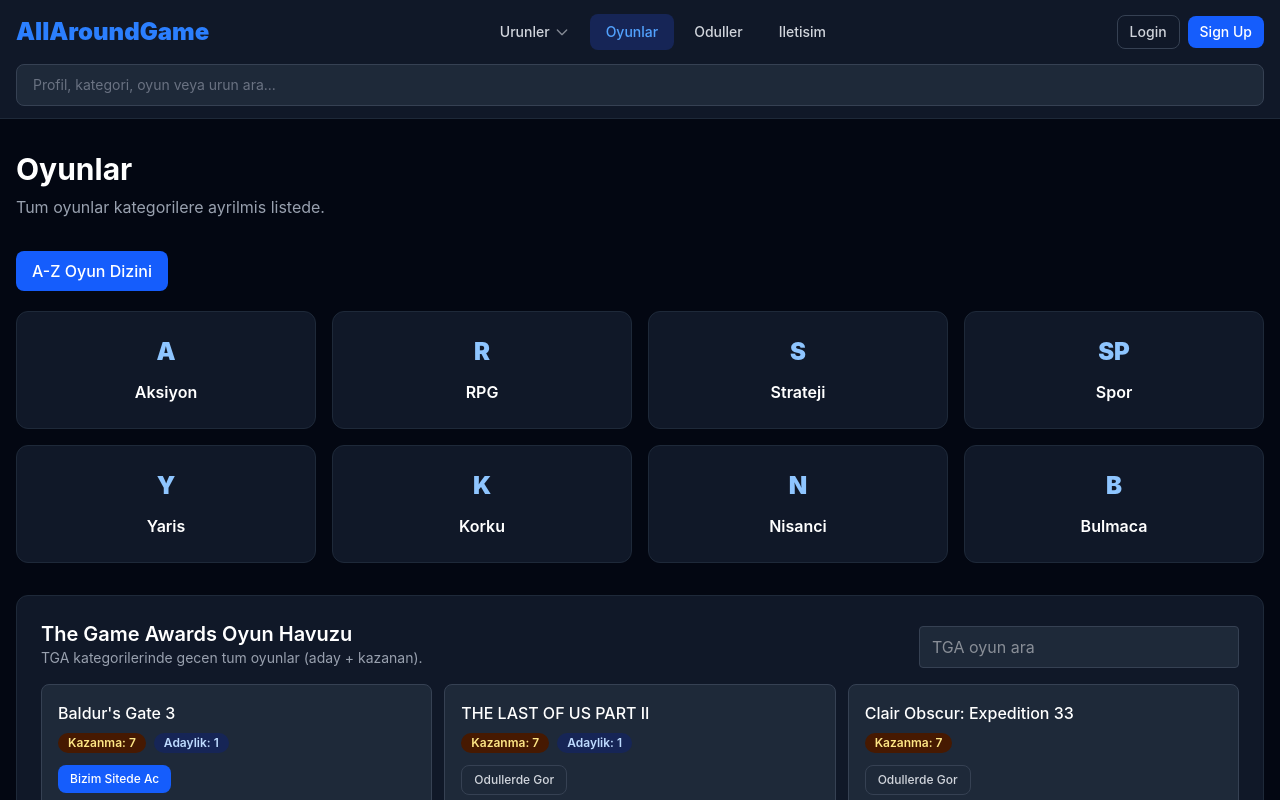
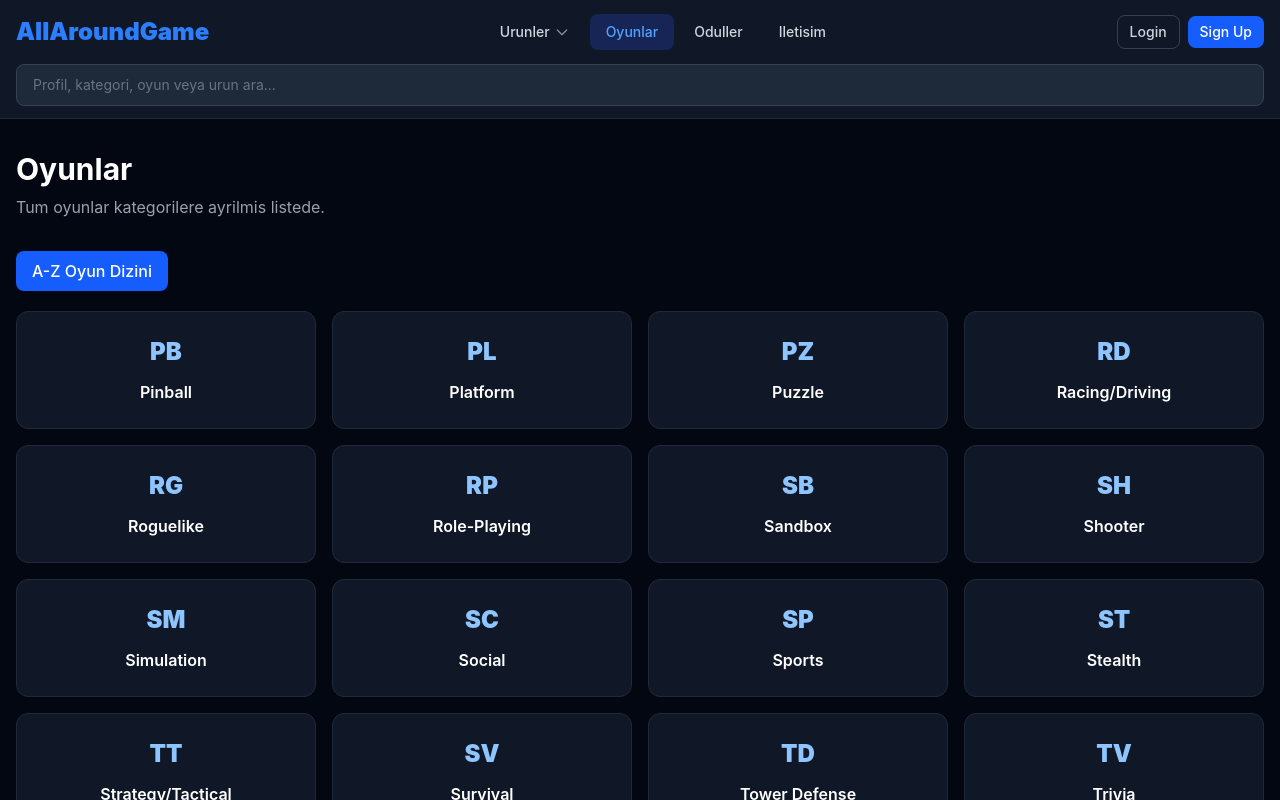
Before and after one commit to OziMertyurek/gamesnews, a React (Vite) app: page /games in a window 1280 px wide. Shown: the top 800 px of the page. Built offline with nearby package versions, Linux system fonts and the light colour scheme.

Commit message:
Refine game catalog pages and remove TGA pool section

```diff
--- a/src/app/layout/Navbar.tsx
+++ b/src/app/layout/Navbar.tsx
@@ -1,7 +1,7 @@
 import { useEffect, useMemo, useRef, useState } from 'react'
 import { Link, NavLink, useNavigate } from 'react-router-dom'
 import { getCurrentUser, listPublicUsers, logoutUser } from '../../lib/auth'
-import { games } from '../../data/siteContent'
+import { gameGenres, games } from '../../data/siteContent'
 import { pcProducts } from '../../data/pcProducts'
 import { CONSOLE_LABELS, consoleProducts } from '../../data/consoleProducts'
 
@@ -12,17 +12,6 @@ const platformLabels: Record<(typeof platforms)[number], string> = {
   xbox: 'Xbox',
   nintendo: 'Nintendo',
 }
-
-const genreSearchItems = [
-  { slug: 'action', label: 'Aksiyon' },
-  { slug: 'rpg', label: 'RPG' },
-  { slug: 'strategy', label: 'Strateji' },
-  { slug: 'sports', label: 'Spor' },
-  { slug: 'racing', label: 'Yaris' },
-  { slug: 'horror', label: 'Korku' },
-  { slug: 'shooter', label: 'Nisanci' },
-  { slug: 'puzzle', label: 'Bulmaca' },
-]
 
 interface DropdownItem {
   label: string
@@ -172,7 +161,7 @@ export default function Navbar() {
       to: `/kullanici/${encodeURIComponent(profile.email)}`,
     }))
 
-    const categoryItems: SearchItem[] = genreSearchItems.map((genre) => ({
+    const categoryItems: SearchItem[] = gameGenres.map((genre) => ({
       id: `genre-${genre.slug}`,
       kind: 'kategori',
       title: genre.label,
--- a/src/data/siteContent.ts
+++ b/src/data/siteContent.ts
@@ -41,6 +41,12 @@ export interface GameItem {
   gamespotArticleUrl: string
   youtubeTrailerUrl: string
   youtubeGameplayUrl: string
+}
+
+export interface GameGenre {
+  slug: string
+  label: string
+  badge: string
 }
 
 type BaseGameItem = Omit<
@@ -90,263 +96,54 @@ const platformSets: Platform[][] = [
   ['pc'],
 ]
 
+export const gameGenres: GameGenre[] = [
+  { slug: 'pinball', label: 'Pinball', badge: 'PB' },
+  { slug: 'platform', label: 'Platform', badge: 'PL' },
+  { slug: 'puzzle', label: 'Puzzle', badge: 'PZ' },
+  { slug: 'racing-driving', label: 'Racing/Driving', badge: 'RD' },
+  { slug: 'roguelike', label: 'Roguelike', badge: 'RG' },
+  { slug: 'role-playing', label: 'Role-Playing', badge: 'RP' },
+  { slug: 'sandbox', label: 'Sandbox', badge: 'SB' },
+  { slug: 'shooter', label: 'Shooter', badge: 'SH' },
+  { slug: 'simulation', label: 'Simulation', badge: 'SM' },
+  { slug: 'social', label: 'Social', badge: 'SC' },
+  { slug: 'sports', label: 'Sports', badge: 'SP' },
+  { slug: 'stealth', label: 'Stealth', badge: 'ST' },
+  { slug: 'strategy-tactical', label: 'Strategy/Tactical', badge: 'TT' },
+  { slug: 'survival', label: 'Survival', badge: 'SV' },
+  { slug: 'tower-defense', label: 'Tower Defense', badge: 'TD' },
+  { slug: 'trivia', label: 'Trivia', badge: 'TV' },
+  { slug: 'vehicular-combat', label: 'Vehicular Combat', badge: 'VC' },
+  { slug: 'visual-novel', label: 'Visual Novel', badge: 'VN' },
+  { slug: 'management', label: 'Management', badge: 'MG' },
+  { slug: 'music-rhythm', label: 'Music/Rhythm', badge: 'MR' },
+  { slug: 'open-world', label: 'Open World', badge: 'OW' },
+  { slug: 'interactive-art', label: 'Interactive Art', badge: 'IA' },
+]
+
 const genreTitlePools: Record<string, string[]> = {
-  action: [
-    "God of War Ragnarok",
-    "Devil May Cry 5",
-    "Sekiro Shadows Die Twice",
-    "Ghostrunner 2",
-    "Marvel's Spider-Man 2",
-    "Hi-Fi Rush",
-    "Armored Core VI Fires of Rubicon",
-    "Nier Automata",
-    "Bayonetta 3",
-    "Stellar Blade",
-    "Sifu",
-    "Metal Gear Rising Revengeance",
-    "Batman Arkham Knight",
-    "Assassin's Creed Mirage",
-    "Star Wars Jedi Survivor",
-    "Hades",
-    "Hades II",
-    "Control",
-    "Sunset Overdrive",
-    "Lies of P",
-    "Ninja Gaiden Master Collection",
-    "Doom Eternal",
-    "Remnant II",
-    "Ratchet and Clank Rift Apart",
-    "Monster Hunter Rise",
-    "Monster Hunter World",
-    "Darksiders III",
-    "Middle-earth Shadow of War",
-    "Prince of Persia The Lost Crown",
-    "Returnal",
-  ],
-  rpg: [
-    "Baldur's Gate 3",
-    "The Witcher 3 Wild Hunt",
-    "Cyberpunk 2077",
-    "Persona 5 Royal",
-    "Divinity Original Sin 2",
-    "Dragon Age Inquisition",
-    "Kingdom Come Deliverance",
-    "Final Fantasy VII Rebirth",
-    "The Elder Scrolls V Skyrim",
-    "Disco Elysium",
-    "Elden Ring",
-    "Mass Effect Legendary Edition",
-    "Pathfinder Wrath of the Righteous",
-    "Pillars of Eternity II Deadfire",
-    "Dragon's Dogma 2",
-    "Starfield",
-    "Octopath Traveler II",
-    "Xenoblade Chronicles 3",
-    "Yakuza Like a Dragon",
-    "Like a Dragon Infinite Wealth",
-    "Diablo IV",
-    "Grim Dawn",
-    "Wasteland 3",
-    "Fallout New Vegas",
-    "Fallout 4",
-    "Chrono Trigger",
-    "Sea of Stars",
-    "Tales of Arise",
-    "Metaphor ReFantazio",
-    "Kingdom Hearts III",
-  ],
-  strategy: [
-    "Civilization VI",
-    "Total War Warhammer III",
-    "Age of Empires IV",
-    "XCOM 2",
-    "Crusader Kings III",
-    "Stellaris",
-    "Company of Heroes 3",
-    "Frostpunk",
-    "StarCraft II",
-    "Into the Breach",
-    "Hearts of Iron IV",
-    "Europa Universalis IV",
-    "Warcraft III Reforged",
-    "Northgard",
-    "Endless Legend",
-    "Age of Wonders 4",
-    "Phoenix Point",
-    "Desperados III",
-    "Shadow Tactics Blades of the Shogun",
-    "Command and Conquer Remastered Collection",
-    "Anno 1800",
-    "Factorio",
-    "RimWorld",
-    "Dune Spice Wars",
-    "Iron Harvest",
-    "They Are Billions",
-    "Total War Three Kingdoms",
-    "Stronghold Definitive Edition",
-    "Battle Brothers",
-    "Against the Storm",
-  ],
-  sports: [
-    "EA Sports FC 25",
-    "NBA 2K25",
-    "WWE 2K24",
-    "F1 24",
-    "PGA Tour 2K23",
-    "TopSpin 2K25",
-    "MLB The Show 24",
-    "NHL 24",
-    "Madden NFL 25",
-    "eFootball 2025",
-    "Rocket League",
-    "Riders Republic",
-    "Tony Hawk's Pro Skater 1+2",
-    "Steep",
-    "UFC 5",
-    "Cricket 24",
-    "Super Mega Baseball 4",
-    "AO Tennis 2",
-    "Tennis World Tour 2",
-    "Golf With Your Friends",
-    "Session Skate Sim",
-    "Skater XL",
-    "FIFA 23",
-    "F1 Manager 2024",
-    "Football Manager 2024",
-    "Pro Cycling Manager 2024",
-    "Descenders",
-    "OlliOlli World",
-    "PES 2021 Season Update",
-    "NBA 2K24",
-  ],
-  racing: [
-    "Forza Horizon 5",
-    "Gran Turismo 7",
-    "Need for Speed Unbound",
-    "Forza Motorsport",
-    "DiRT Rally 2.0",
-    "Assetto Corsa Competizione",
-    "The Crew Motorfest",
-    "Mario Kart 8 Deluxe",
-    "F1 23",
-    "Hot Wheels Unleashed 2",
-    "WRC Generations",
-    "EA Sports WRC",
-    "GRID Legends",
-    "Project CARS 2",
-    "Need for Speed Heat",
-    "Burnout Paradise Remastered",
-    "Trackmania",
-    "Ride 5",
-    "MotoGP 24",
-    "KartRider Drift",
-    "Test Drive Unlimited Solar Crown",
-    "NASCAR Heat 5",
-    "BeamNG.drive",
-    "Automobilista 2",
-    "iRacing",
-    "Wreckfest",
-    "Split Second",
-    "Blur",
-    "Sonic and All-Stars Racing Transformed",
-    "Art of Rally",
-  ],
-  horror: [
-    "Resident Evil 4",
-    "Alan Wake 2",
-    "Dead Space",
-    "Amnesia The Bunker",
-    "The Outlast Trials",
-    "Phasmophobia",
-    "Sons of the Forest",
-    "Layers of Fear",
-    "The Evil Within 2",
-    "Silent Hill 2",
-    "Resident Evil 2",
-    "Resident Evil 7 Biohazard",
-    "Resident Evil Village",
-    "Fatal Frame Maiden of Black Water",
-    "Alien Isolation",
-    "Little Nightmares II",
-    "Signalis",
-    "Visage",
-    "Madison",
-    "Darkwood",
-    "The Mortuary Assistant",
-    "Until Dawn",
-    "The Quarry",
-    "Dying Light 2 Stay Human",
-    "Left 4 Dead 2",
-    "Dead by Daylight",
-    "Killing Floor 2",
-    "Scorn",
-    "Martha Is Dead",
-    "Outlast 2",
-  ],
-  shooter: [
-    "Call of Duty Black Ops 6",
-    "Counter-Strike 2",
-    "Valorant",
-    "Rainbow Six Siege",
-    "DOOM Eternal",
-    "Battlefield 2042",
-    "Apex Legends",
-    "Destiny 2",
-    "Helldivers 2",
-    "The Finals",
-    "Overwatch 2",
-    "Titanfall 2",
-    "Escape from Tarkov",
-    "Ready or Not",
-    "PUBG Battlegrounds",
-    "Fortnite",
-    "Warframe",
-    "Halo Infinite",
-    "Wolfenstein II The New Colossus",
-    "Far Cry 6",
-    "Borderlands 3",
-    "Deep Rock Galactic",
-    "Arma 3",
-    "Insurgency Sandstorm",
-    "Quake Champions",
-    "Splitgate",
-    "Paladins",
-    "XDefiant",
-    "Payday 3",
-    "Remnant From the Ashes",
-  ],
-  puzzle: [
-    "Portal 2",
-    "The Talos Principle 2",
-    "Baba Is You",
-    "The Witness",
-    "Tetris Effect Connected",
-    "HUMANITY",
-    "Superliminal",
-    "Unpacking",
-    "Viewfinder",
-    "Cocoon",
-    "The Gardens Between",
-    "Gorogoa",
-    "Return of the Obra Dinn",
-    "The Pedestrian",
-    "Patrick's Parabox",
-    "Q.U.B.E. 2",
-    "The Turing Test",
-    "Manifold Garden",
-    "Monument Valley 2",
-    "Dorfromantik",
-    "World of Goo",
-    "Mini Motorways",
-    "Mini Metro",
-    "Fez",
-    "Braid Anniversary Edition",
-    "The Swapper",
-    "Inside",
-    "Limbo",
-    "We Were Here Forever",
-    "It Takes Two",
-  ],
+  'pinball': ['Pinball FX', 'Pinball FX3', 'Yoku\'s Island Express', 'Demon\'s Tilt', 'Xenotilt', 'Pinball M', 'Pinball Arcade', 'Sonic Spinball'],
+  'platform': ['Celeste', 'Hollow Knight', 'Ori and the Blind Forest', 'Ori and the Will of the Wisps', 'Super Meat Boy', 'Little Nightmares II', 'Rayman Legends', 'Crash Bandicoot 4'],
+  'puzzle': ['Portal 2', 'The Talos Principle 2', 'Baba Is You', 'The Witness', 'Tetris Effect Connected', 'Unpacking', 'Viewfinder', 'Cocoon'],
+  'racing-driving': ['Forza Horizon 5', 'Gran Turismo 7', 'Need for Speed Unbound', 'Forza Motorsport', 'Assetto Corsa Competizione', 'EA Sports WRC', 'Trackmania', 'Wreckfest'],
+  'roguelike': ['Hades', 'Hades II', 'Dead Cells', 'Risk of Rain 2', 'The Binding of Isaac Rebirth', 'Enter the Gungeon', 'Rogue Legacy 2', 'Slay the Spire'],
+  'role-playing': ['Baldur\'s Gate 3', 'The Witcher 3 Wild Hunt', 'Cyberpunk 2077', 'Persona 5 Royal', 'Elden Ring', 'Dragon\'s Dogma 2', 'Disco Elysium', 'Divinity Original Sin 2'],
+  'sandbox': ['Minecraft', 'Terraria', 'Garry\'s Mod', 'Satisfactory', 'Teardown', 'Trailmakers', 'People Playground', 'Besiege'],
+  'shooter': ['Call of Duty Black Ops 6', 'Counter-Strike 2', 'Valorant', 'Rainbow Six Siege', 'DOOM Eternal', 'Battlefield 2042', 'Apex Legends', 'Titanfall 2'],
+  'simulation': ['Euro Truck Simulator 2', 'Microsoft Flight Simulator', 'The Sims 4', 'House Flipper 2', 'PowerWash Simulator', 'Goat Simulator 3', 'Car Mechanic Simulator 2021', 'Train Sim World 4'],
+  'social': ['Among Us', 'Fall Guys', 'VRChat', 'Rec Room', 'Roblox', 'Party Animals', 'Pummel Party', 'Gartic Phone'],
+  'sports': ['EA Sports FC 25', 'NBA 2K25', 'WWE 2K24', 'F1 24', 'Madden NFL 25', 'MLB The Show 24', 'NHL 24', 'TopSpin 2K25'],
+  'stealth': ['Metal Gear Solid V The Phantom Pain', 'Hitman World of Assassination', 'Dishonored 2', 'Splinter Cell Blacklist', 'Thief', 'Mark of the Ninja', 'Aragami 2', 'A Plague Tale Requiem'],
+  'strategy-tactical': ['Civilization VI', 'Total War Warhammer III', 'Age of Empires IV', 'XCOM 2', 'Crusader Kings III', 'Hearts of Iron IV', 'Into the Breach', 'Desperados III'],
+  'survival': ['Valheim', 'Rust', 'The Forest', 'Sons of the Forest', 'Subnautica', 'ARK Survival Ascended', 'Don\'t Starve Together', 'Raft'],
+  'tower-defense': ['Plants vs Zombies', 'Bloons TD 6', 'Kingdom Rush', 'Defense Grid 2', 'Orcs Must Die 3', 'Dungeon Defenders Awakened', 'They Are Billions', 'Iron Brigade'],
+  'trivia': ['Trivia Crack', 'You Don\'t Know Jack', 'Who Wants to Be a Millionaire', 'Fibbage 4', 'Jeopardy', 'Quiz Planet', 'Knowledge is Power', 'Logo Quiz'],
+  'vehicular-combat': ['Twisted Metal', 'Crossout', 'Rocket League', 'Mad Max', 'War Thunder', 'World of Tanks', 'Carmageddon Max Damage', 'Intergalactic Road Warriors'],
+  'visual-novel': ['Doki Doki Literature Club Plus', 'Steins Gate', 'Phoenix Wright Ace Attorney Trilogy', 'Clannad', 'The House in Fata Morgana', 'VA-11 Hall-A', 'AI The Somnium Files', 'Coffee Talk'],
+  'management': ['Football Manager 2024', 'Cities Skylines II', 'Planet Zoo', 'Two Point Hospital', 'Two Point Campus', 'Game Dev Tycoon', 'F1 Manager 2024', 'Anno 1800'],
+  'music-rhythm': ['Hi-Fi Rush', 'Crypt of the NecroDancer', 'Metal Hellsinger', 'Beat Saber', 'Taiko no Tatsujin Rhythm Festival', 'Muse Dash', 'Rhythm Doctor', 'Thumper'],
+  'open-world': ['The Elder Scrolls V Skyrim', 'Grand Theft Auto V', 'Red Dead Redemption 2', 'The Legend of Zelda Tears of the Kingdom', 'Horizon Forbidden West', 'Assassin\'s Creed Mirage', 'Far Cry 6', 'Ghost of Tsushima'],
+  'interactive-art': ['Journey', 'Abzu', 'Gris', 'The Artful Escape', 'Before Your Eyes', 'Gorogoa', 'Flower', 'Sky Children of the Light'],
 }
 
 function slugify(value: string) {
@@ -410,16 +207,15 @@ function createGenreGames(genre: string, label: string, startYear: number, baseS
   })
 }
 
-const baseGames: BaseGameItem[] = [
-  ...createGenreGames('action', 'Aksiyon', 2026, 7.8, genreTitlePools.action),
-  ...createGenreGames('rpg', 'RPG', 2026, 8.0, genreTitlePools.rpg),
-  ...createGenreGames('strategy', 'Strateji', 2025, 7.7, genreTitlePools.strategy),
-  ...createGenreGames('sports', 'Spor', 2026, 7.6, genreTitlePools.sports),
-  ...createGenreGames('racing', 'Yaris', 2025, 7.5, genreTitlePools.racing),
-  ...createGenreGames('horror', 'Korku', 2025, 7.4, genreTitlePools.horror),
-  ...createGenreGames('shooter', 'Nisanci', 2026, 7.7, genreTitlePools.shooter),
-  ...createGenreGames('puzzle', 'Bulmaca', 2024, 7.3, genreTitlePools.puzzle),
-]
+const baseGames: BaseGameItem[] = gameGenres.flatMap((genre, index) =>
+  createGenreGames(
+    genre.slug,
+    genre.label,
+    2026 - (index % 4),
+    Number((7.2 + ((index % 6) * 0.12)).toFixed(1)),
+    genreTitlePools[genre.slug] ?? [],
+  ),
+)
 
 export const games: GameItem[] = baseGames.map((game) => ({
   ...game,
--- a/src/lib/awards.ts
+++ b/src/lib/awards.ts
@@ -29,8 +29,45 @@ function titleMatch(candidate: string, title: string) {
 
 function isGameCategory(category: string) {
   const key = normalize(category)
-  const blocked = ['esportsathlete', 'esportsteam', 'contentcreator', 'bestperformance']
-  return !blocked.some((item) => key.includes(item))
+  const blocked = [
+    'esports',
+    'contentcreator',
+    'bestperformance',
+    'adaptation',
+    'playersvoice',
+    'studentgame',
+    'host',
+    'moment',
+    'player',
+  ]
+  if (blocked.some((item) => key.includes(item))) return false
+
+  const allowed = [
+    'gameoftheyear',
+    'gamedirection',
+    'narrative',
+    'artdirection',
+    'scoreandmusic',
+    'audiodesign',
+    'innovationinaccessibility',
+    'gamesforimpact',
+    'ongoing',
+    'communitysupport',
+    'indie',
+    'debutindie',
+    'mobile',
+    'vrar',
+    'actionadventure',
+    'action',
+    'rpg',
+    'fighting',
+    'family',
+    'simstrategy',
+    'sportsracing',
+    'multiplayer',
+    'anticipated',
+  ]
+  return allowed.some((item) => key.includes(item))
 }
 
 export function getGameAwardSummary(title: string): GameAwardSummary {
--- a/src/pages/GameDetailPage.tsx
+++ b/src/pages/GameDetailPage.tsx
@@ -10,6 +10,36 @@ const platformLabels: Record<string, string> = {
   ps: 'PlayStation',
   xbox: 'Xbox',
   nintendo: 'Nintendo',
+}
+
+const genreBaseHours: Record<string, number> = {
+  action: 14,
+  rpg: 42,
+  strategy: 28,
+  sports: 16,
+  racing: 14,
+  horror: 11,
+  shooter: 12,
+  puzzle: 9,
+  platform: 12,
+  pinball: 6,
+  'racing-driving': 15,
+  roguelike: 20,
+  'role-playing': 40,
+  sandbox: 24,
+  simulation: 26,
+  social: 8,
+  stealth: 15,
+  'strategy-tactical': 30,
+  survival: 24,
+  'tower-defense': 14,
+  trivia: 5,
+  'vehicular-combat': 16,
+  'visual-novel': 18,
+  management: 28,
+  'music-rhythm': 10,
+  'open-world': 34,
+  'interactive-art': 7,
 }
 
 export default function GameDetailPage() {
@@ -48,9 +78,17 @@ export default function GameDetailPage() {
     )
   }
 
+  const estimateMainHours = () => {
+    const base = genreBaseHours[game.genre] ?? 14
+    const scoreBoost = Math.max(0, game.score - 7) * 2.2
+    return Math.round(base + scoreBoost)
+  }
+
+  const estimatedMain = estimateMainHours()
+  const estimatedMainExtra = Math.round(estimatedMain * 1.45)
   const metacriticDisplay = game.metacriticScore !== null ? `${game.metacriticScore} / 100` : `${Math.round(game.score * 10)} / 100 (Site Puani)`
-  const hltbMainDisplay = game.howLongToBeatMainHours !== null ? `${game.howLongToBeatMainHours} saat` : 'Kaynakta bulunamadi'
-  const hltbMainExtraDisplay = game.howLongToBeatMainExtraHours !== null ? `${game.howLongToBeatMainExtraHours} saat` : 'Kaynakta bulunamadi'
+  const hltbMainDisplay = game.howLongToBeatMainHours !== null ? `${game.howLongToBeatMainHours} saat` : `~${estimatedMain} saat (Tahmini)`
+  const hltbMainExtraDisplay = game.howLongToBeatMainExtraHours !== null ? `${game.howLongToBeatMainExtraHours} saat` : `~${estimatedMainExtra} saat (Tahmini)`
 
   return (
     <div>
@@ -122,7 +160,7 @@ export default function GameDetailPage() {
 
         {(game.metacriticScore === null || game.howLongToBeatMainHours === null || game.howLongToBeatMainExtraHours === null) && (
           <p className="mt-3 text-xs text-gray-400">
-            Bazi dis kaynak verileri eksik oldugunda sitedeki puan ve baglantilarla fallback gosterilir.
+            Bazi dis kaynak verileri eksik oldugunda sitedeki puan, tahmini sure ve baglanti fallback'i gosterilir.
           </p>
         )}
 
--- a/src/pages/GamesPage.tsx
+++ b/src/pages/GamesPage.tsx
@@ -1,41 +1,7 @@
-import { useMemo, useState } from 'react'
 import { Link } from 'react-router-dom'
-import { games } from '../data/siteContent'
-import { getAllTgaGamesCatalog, getGameAwardSummary } from '../lib/awards'
-
-const genres = [
-  { slug: 'action', label: 'Aksiyon', emoji: 'A' },
-  { slug: 'rpg', label: 'RPG', emoji: 'R' },
-  { slug: 'strategy', label: 'Strateji', emoji: 'S' },
-  { slug: 'sports', label: 'Spor', emoji: 'SP' },
-  { slug: 'racing', label: 'Yaris', emoji: 'Y' },
-  { slug: 'horror', label: 'Korku', emoji: 'K' },
-  { slug: 'shooter', label: 'Nisanci', emoji: 'N' },
-  { slug: 'puzzle', label: 'Bulmaca', emoji: 'B' },
-]
-
-function normalize(value: string) {
-  return value.toLowerCase().replace(/[^a-z0-9]/g, '')
-}
+import { gameGenres } from '../data/siteContent'
 
 export default function GamesPage() {
-  const [query, setQuery] = useState('')
-  const tgaCatalog = useMemo(() => getAllTgaGamesCatalog(), [])
-
-  const localByNormalizedTitle = useMemo(() => {
-    const map = new Map<string, string>()
-    for (const game of games) {
-      map.set(normalize(game.title), game.slug)
-    }
-    return map
-  }, [])
-
-  const filteredTgaGames = useMemo(() => {
-    const q = query.trim().toLowerCase()
-    const list = q ? tgaCatalog.filter((item) => item.title.toLowerCase().includes(q)) : tgaCatalog
-    return list.slice(0, 120)
-  }, [query, tgaCatalog])
-
   return (
     <div className="space-y-8">
       <section>
@@ -45,55 +11,14 @@ export default function GamesPage() {
           <Link to="/games/alfabetik" className="btn-primary">A-Z Oyun Dizini</Link>
         </div>
         <div className="grid grid-cols-2 md:grid-cols-4 gap-4">
-          {genres.map((g) => (
+          {gameGenres.map((g) => (
             <Link key={g.slug} to={`/games/genres/${g.slug}`} className="card p-6 text-center hover:border-blue-700 hover:scale-105 transition-all duration-200">
-              <span className="text-2xl font-black text-blue-300">{g.emoji}</span>
+              <span className="text-2xl font-black text-blue-300">{g.badge}</span>
               <p className="mt-3 font-semibold text-white">{g.label}</p>
             </Link>
           ))}
         </div>
       </section>
-
-      <section className="card p-6 space-y-4">
-        <div className="flex flex-col md:flex-row md:items-end md:justify-between gap-3">
-          <div>
-            <h2 className="text-xl font-semibold text-white">The Game Awards Oyun Havuzu</h2>
-            <p className="text-sm text-gray-400">TGA kategorilerinde gecen tum oyunlar (aday + kazanan).</p>
-          </div>
-          <input
-            className="bg-gray-800 border border-gray-700 rounded px-3 py-2 md:w-80"
-            placeholder="TGA oyun ara"
-            value={query}
-            onChange={(event) => setQuery(event.target.value)}
-          />
-        </div>
-
-        <div className="grid grid-cols-1 md:grid-cols-2 xl:grid-cols-3 gap-3">
-          {filteredTgaGames.map((item) => {
-            const localSlug = localByNormalizedTitle.get(normalize(item.title))
-            const awardSummary = getGameAwardSummary(item.title)
-            return (
-              <article key={item.title} className="rounded-lg bg-gray-800 p-4 border border-gray-700">
-                <p className="text-white font-medium">{item.title}</p>
-                <div className="flex flex-wrap gap-2 mt-2">
-                  {item.wins > 0 && <span className="badge bg-amber-950 text-amber-200">Kazanma: {item.wins}</span>}
-                  {item.nominations > 0 && <span className="badge bg-blue-950 text-blue-200">Adaylik: {item.nominations}</span>}
-                  {awardSummary.categoryNominations.length > 0 && <span className="badge bg-emerald-950 text-emerald-200">Kategori Aday</span>}
-                </div>
-                <div className="mt-3">
-                  {localSlug ? (
-                    <Link to={`/games/${localSlug}`} className="btn-primary text-xs py-1.5 px-3">Bizim Sitede Ac</Link>
-                  ) : (
-                    <Link to="/oduller" className="btn-ghost text-xs py-1.5 px-3">Odullerde Gor</Link>
-                  )}
-                </div>
-              </article>
-            )
-          })}
-        </div>
-
-        <p className="text-xs text-gray-500">Toplam kayit: {tgaCatalog.length}. Listede performans icin ilk 120 sonuc gosteriliyor.</p>
-      </section>
     </div>
   )
 }
--- a/src/pages/GenrePage.tsx
+++ b/src/pages/GenrePage.tsx
@@ -1,22 +1,11 @@
 import { useParams, Link } from 'react-router-dom'
-import { games } from '../data/siteContent'
+import { gameGenres, games } from '../data/siteContent'
 import { getGameAwardSummary } from '../lib/awards'
-
-const genreLabels: Record<string, string> = {
-  action: 'Aksiyon',
-  rpg: 'RPG',
-  strategy: 'Strateji',
-  sports: 'Spor',
-  racing: 'Yaris',
-  horror: 'Korku',
-  shooter: 'Nisanci',
-  puzzle: 'Bulmaca',
-}
 
 export default function GenrePage() {
   const { genre } = useParams<{ genre: string }>()
   const safeGenre = genre ?? ''
-  const title = genreLabels[safeGenre] ?? safeGenre.toUpperCase()
+  const title = gameGenres.find((item) => item.slug === safeGenre)?.label ?? safeGenre.toUpperCase()
   const list = games.filter((game) => game.genre === safeGenre)
 
   return (
```
